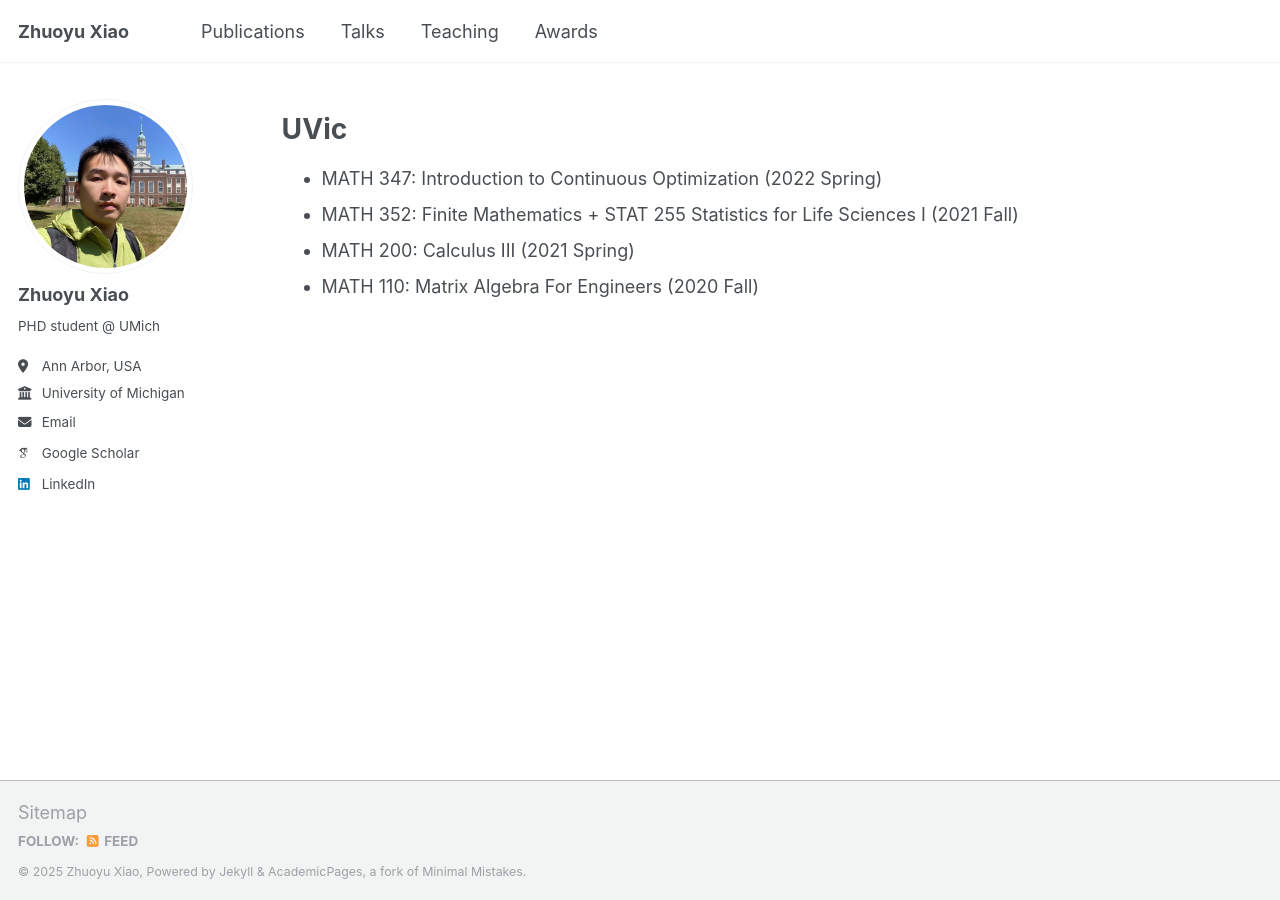
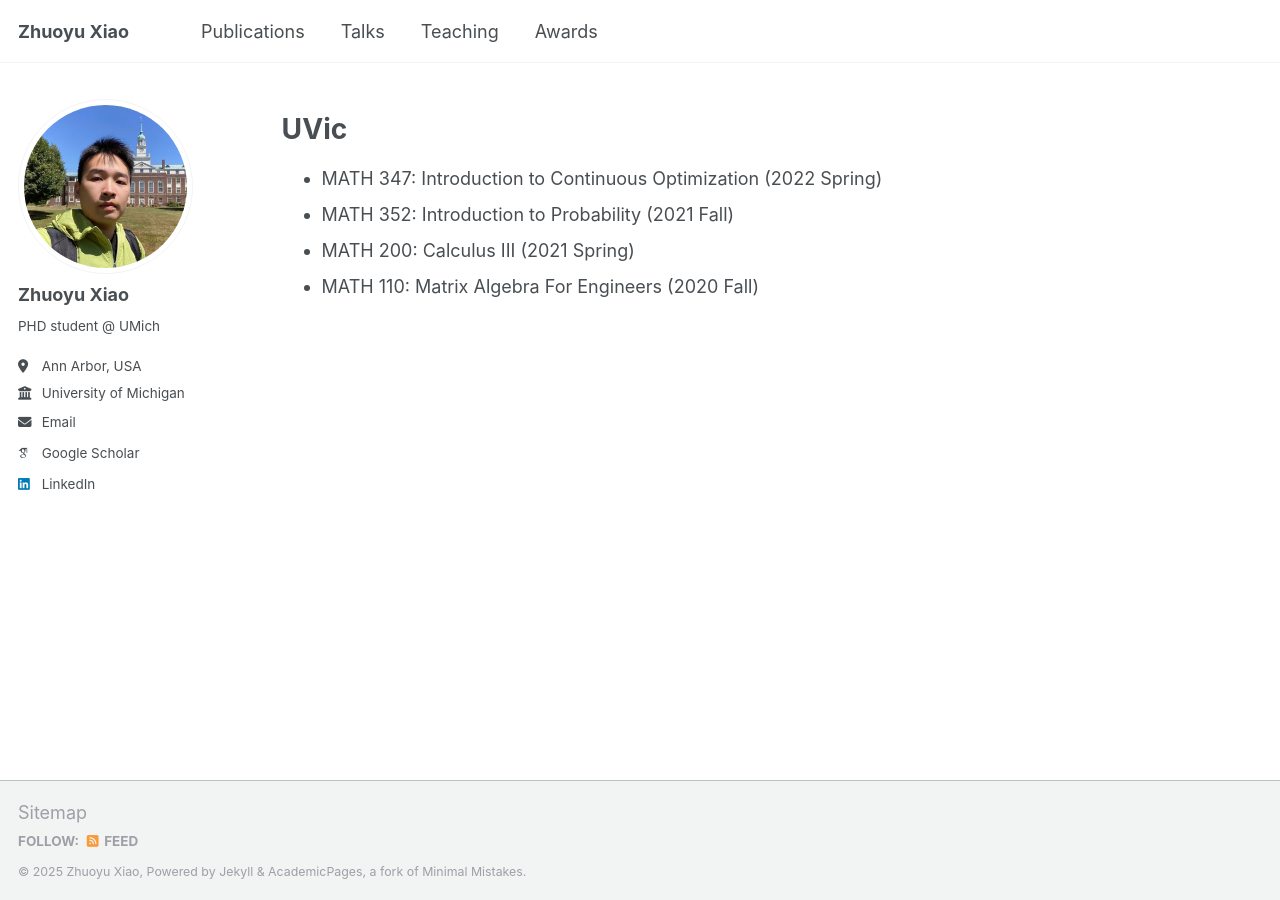
Before and after one commit to zyxiao97/zyxiao97.github.io, a Jekyll site: the page built from _pages/teaching.md, in a window 1280 px wide. Built offline with Jekyll 4.4.1, drawn with Linux system fonts in a browser that asks for light colours; some web fonts are replaced.

Commit message:
Update teaching.md

```diff
--- a/_pages/teaching.md
+++ b/_pages/teaching.md
@@ -8,6 +8,6 @@ author_profile: true
 UVic
 ======
 - MATH 347: Introduction to Continuous Optimization (2022 Spring)
-- MATH 352: Finite Mathematics + STAT 255 Statistics for Life Sciences I (2021 Fall)
+- MATH 352: Introduction to Probability (2021 Fall)
 - MATH 200: Calculus III (2021 Spring)
 - MATH 110: Matrix Algebra For Engineers (2020 Fall)
```
